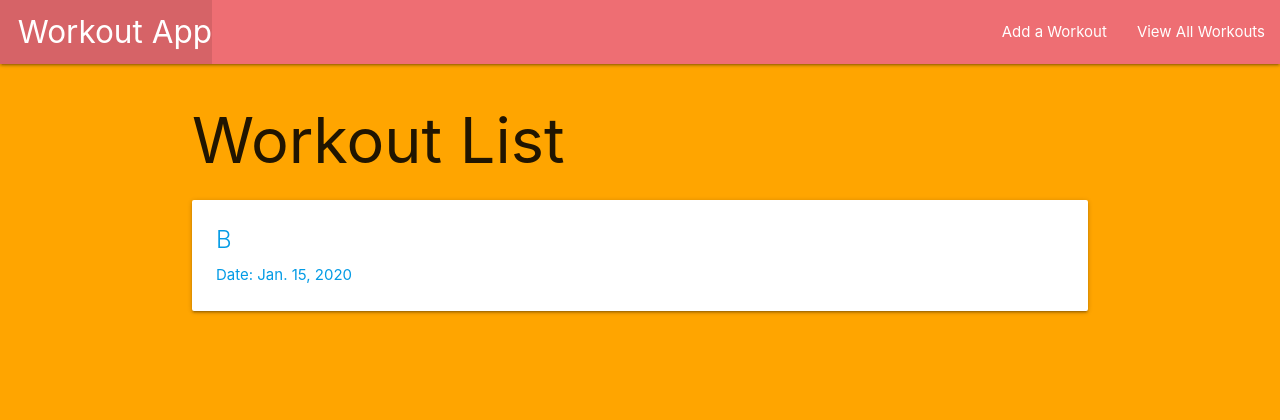
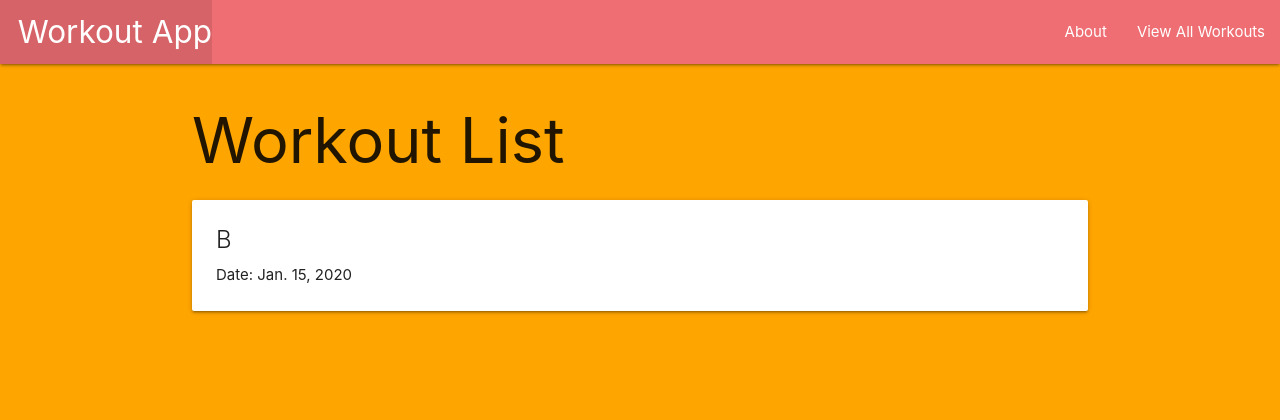
Before and after one commit to Alibedel/Fitness-Genius, a Django app: page /workouts/ in a window 1280 px wide. Shown: the top 420 px of the page. Run offline with Django 4.2, Linux system fonts and the light colour scheme; tables that the repository leaves empty hold one stand-in row (values such as "Sample post").

Commit message:
Revert "next step"

```diff
--- a/main_app/Templates/base.html
+++ b/main_app/Templates/base.html
@@ -18,8 +18,8 @@
           <li><a href="/" class="left brand-logo">&nbsp;&nbsp;Workout App</a></li>
         </ul>
         <ul class="right">
-          <li><a href="{% url 'workouts_create' %}">Add a Workout</a></li>
-          <li><a href="{% url 'index' %}">View All Workouts</a></li>
+          <li><a href="/about">About</a></li>
+          <li><a href="/workouts">View All Workouts</a></li>
         </ul>
       </div>
     </nav>
--- a/main_app/Templates/workouts/index.html
+++ b/main_app/Templates/workouts/index.html
@@ -5,12 +5,10 @@
 
 {% for workout in workouts %}
   <div class="card">
-    <a href="{% url 'detail' workout.id %}">
-      <div class="card-content">
-        <span class="card-title">{{ workout.body }}</span>
-        <p>Date: {{ workout.date }}</p>
-      </div>
-    </a>
+    <div class="card-content">
+      <span class="card-title">{{ workout.body }}</span>
+      <p>Date: {{ workout.date }}</p>
+    </div>
   </div>
 {% endfor %}
 
--- a/main_app/models.py
+++ b/main_app/models.py
@@ -1,5 +1,4 @@
 from django.db import models
-from django.urls import reverse
 from datetime import date
 today = date.today()
 
--- a/main_app/urls.py
+++ b/main_app/urls.py
@@ -4,6 +4,4 @@ from . import views
 urlpatterns = [
   path('', views.home, name='home'),
   path('workouts/', views.workouts_index, name='index'),
-  path('workouts/<int:workout_id>/', views.workouts_detail, name='detail'),
-  path('workouts/create/', views.WorkoutCreate.as_view(), name='workouts_create'),
 ]
--- a/main_app/views.py
+++ b/main_app/views.py
@@ -1,7 +1,6 @@
 from django.shortcuts import render
 
 from .models import Workout
-from django.views.generic.edit import CreateView
 
 # Add the following import
 from django.http import HttpResponse
@@ -14,15 +13,3 @@ def home(request):
 def workouts_index(request):
   workouts = Workout.objects.all()
   return render(request, 'workouts/index.html', { 'workouts': workouts })
-
-def workouts_detail(request, workout_id):
-  workout = Workout.objects.get(id=workout_id)
-  return render(request, 'workouts/detail.html', { 'workout': workout })
-
-
-
-
-class WorkoutCreate(CreateView):
-  model = Workout
-  fields = '__all__'
-  success_url = '/workouts/'
```
Also changed, not shown: main_app/Templates/main_app/workout_form.html (deleted, +0 -14 lines), main_app/Templates/workouts/detail.html (deleted, +0 -13 lines), main_app/migrations/0004_alter_workout_body.py (deleted), main_app/migrations/0005_alter_workout_date.py (deleted).
